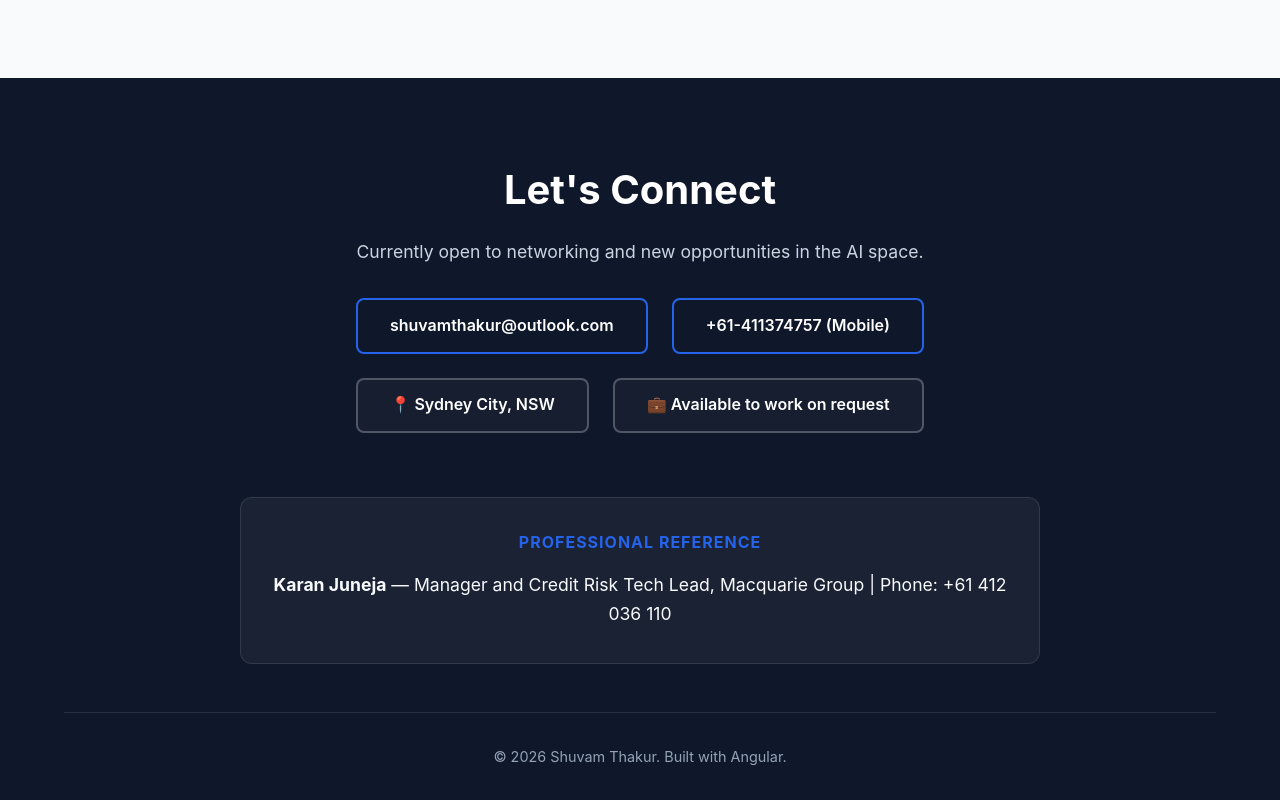
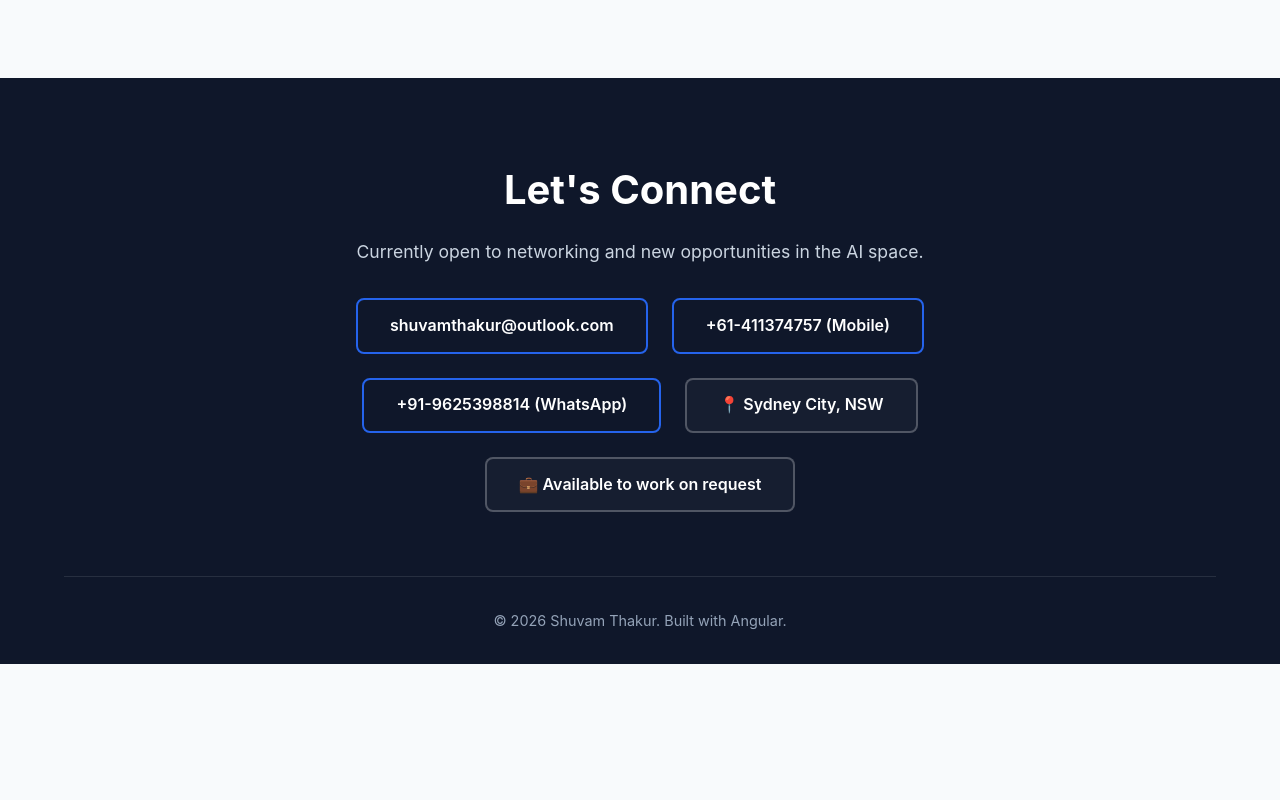
Before and after one commit to shuvamthakur/portfolio, an Angular app: page / in a window 1280 px wide. Shown: the part 5857-6657 px from the top of the page. After the commit the page ends 6521 px from the top, so only its background shows below. Built offline with nearby package versions, Linux system fonts and the light colour scheme.

Commit message:
Remove references from portfolio website and re-add WhatsApp contact button

```diff
--- a/src/app/components/footer/footer.component.html
+++ b/src/app/components/footer/footer.component.html
@@ -6,13 +6,9 @@
         <div class="contact-links">
             <a href="mailto:shuvamthakur@outlook.com" class="contact-btn">shuvamthakur@outlook.com</a>
             <a href="tel:+61411374757" class="contact-btn">+61-411374757 (Mobile)</a>
+            <a href="tel:+919625398814" class="contact-btn">+91-9625398814 (WhatsApp)</a>
             <span class="contact-btn location-btn">📍 Sydney City, NSW</span>
             <span class="contact-btn availability-btn">💼 Available to work on request</span>
-        </div>
-
-        <div class="reference-section">
-            <h4>Professional Reference</h4>
-            <p><strong>Karan Juneja</strong> &mdash; Manager and Credit Risk Tech Lead, Macquarie Group | Phone: +61 412 036 110</p>
         </div>
     </div>
     <div class="copyright">
```
